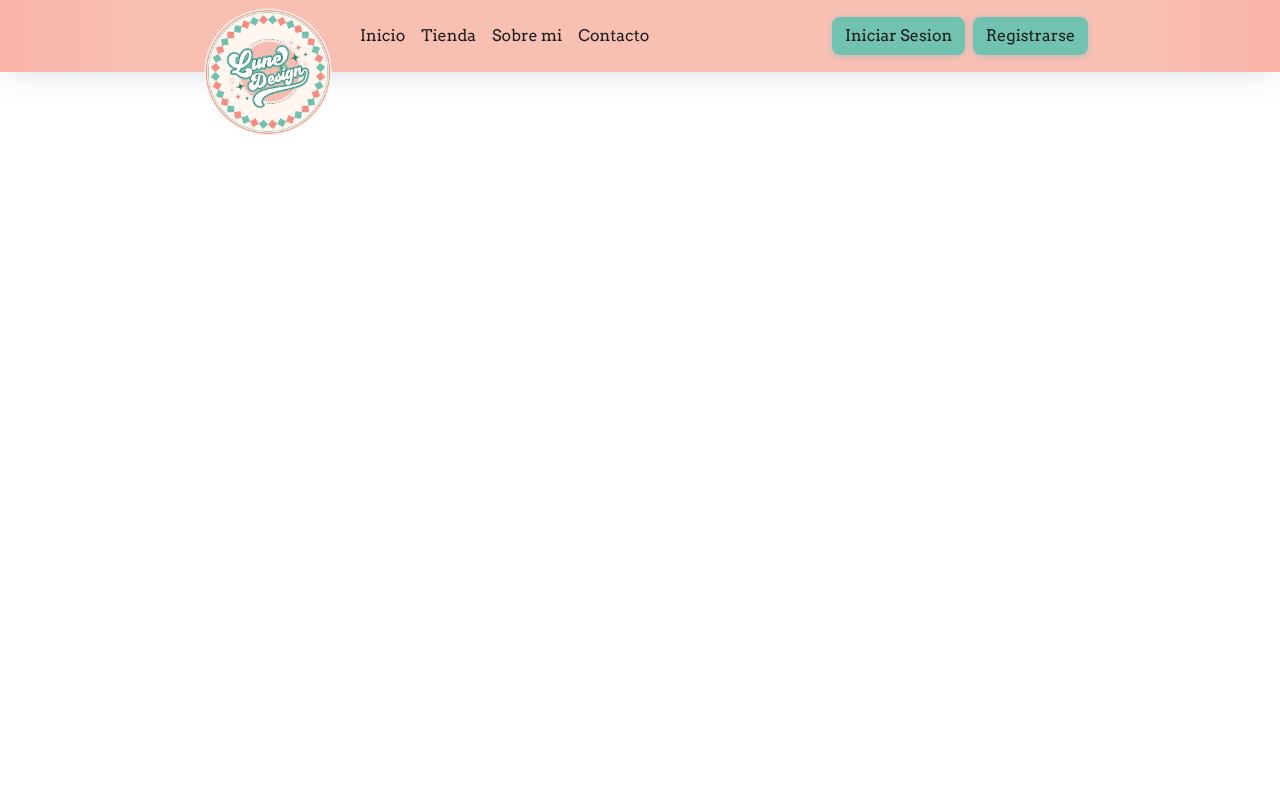
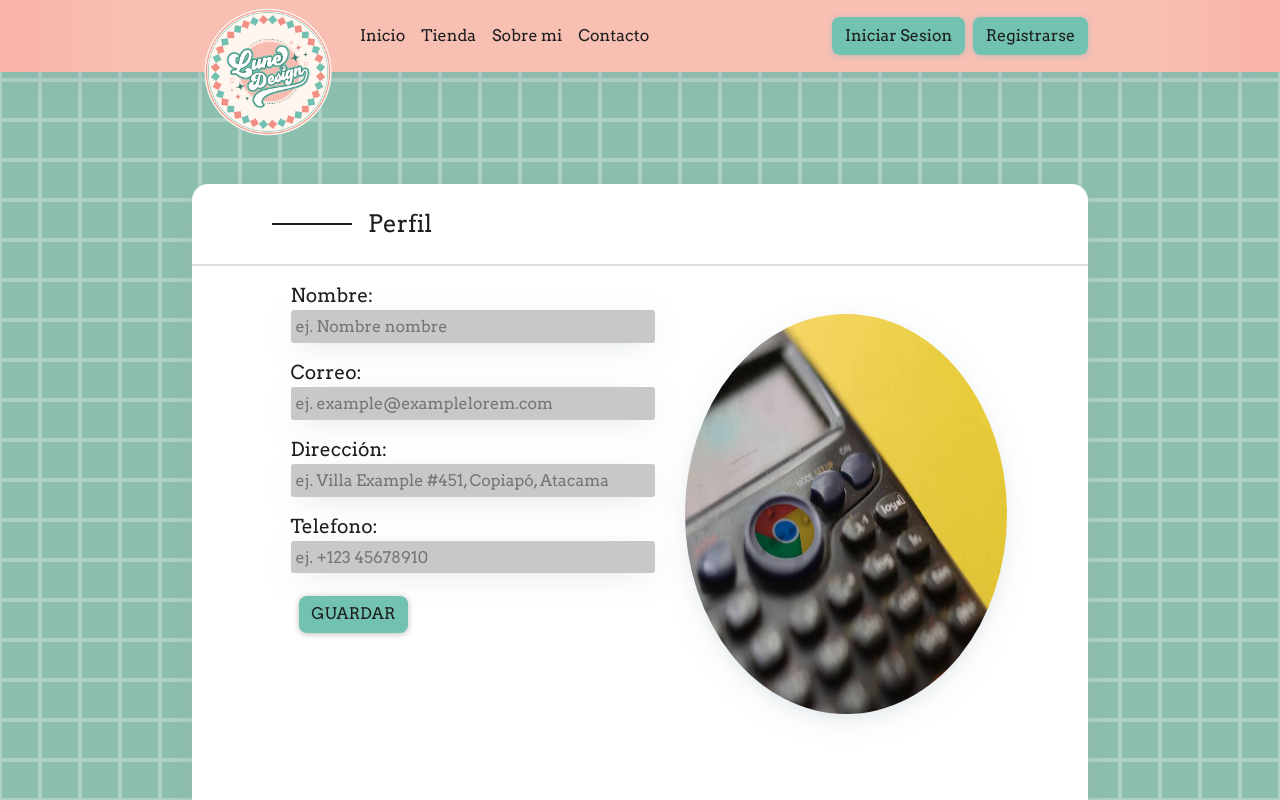
Before and after one commit to json-was/lunedesign_project, a React (Vite) app: page / in a window 1280 px wide. Shown: the top 800 px of the page. Built offline with nearby package versions, Linux system fonts and the light colour scheme; a web font is replaced by a local one.

Commit message:
Vista creada para el perfil de usuario.

```diff
--- a/src/App.jsx
+++ b/src/App.jsx
@@ -2,15 +2,17 @@ import React from "react";
 import "./index.css";
 import { Navbar, Footer } from "@components";
 import { Inicio, Tienda, AddModifyItem } from "@pages";
+import { Perfil } from "./pages/Perfil/Perfil";
 
 export const App = () => {
   return (
     <>
-      <Navbar/>
+      <Navbar />
       {/* <Inicio /> */}
       {/* <Tienda /> */}
       {/* <AddModifyItem /> */}
-      <Footer/>
+      <Perfil />
+      <Footer />
     </>
   );
 };
--- /dev/null
+++ b/src/pages/Perfil/Perfil.jsx
@@ -0,0 +1,50 @@
+import {
+  BottomSide,
+  BtnGuardar,
+  CardContainer,
+  ImagenProducto,
+  Input,
+  Label,
+  LeftContainer,
+  LeftSide,
+  Main,
+  RightSide,
+  SpanLine,
+  Title,
+  TitleBox,
+  TopSide,
+} from "./Perfil.style";
+import calculator from "@assets/calculator.png";
+
+export const Perfil = () => {
+  return (
+    <Main>
+      <CardContainer>
+        <TopSide>
+          <TitleBox>
+            <SpanLine />
+            <Title>Perfil</Title>
+          </TitleBox>
+        </TopSide>
+        <BottomSide>
+          <LeftSide>
+            <LeftContainer>
+              <Label>Nombre:</Label>
+              <Input placeholder="ej. Nombre nombre"></Input>
+              <Label>Correo:</Label>
+              <Input placeholder="ej. example@examplelorem.com"></Input>
+              <Label>Dirección:</Label>
+              <Input placeholder="ej. Villa Example #451, Copiapó, Atacama"></Input>
+              <Label>Telefono:</Label>
+              <Input placeholder="ej. +123 45678910"></Input>
+              <BtnGuardar>GUARDAR</BtnGuardar>
+            </LeftContainer>
+          </LeftSide>
+          <RightSide>
+            <ImagenProducto src={calculator} />
+          </RightSide>
+        </BottomSide>
+      </CardContainer>
+    </Main>
+  );
+};
--- /dev/null
+++ b/src/pages/Perfil/Perfil.style.js
@@ -0,0 +1,190 @@
+import styled from "styled-components";
+import pattern_green from "@assets/background/cuadricula_green_grey.svg";
+
+export const Main = styled.div`
+  background-image: url(${pattern_green});
+  background-position: center;
+  background-repeat: repeat;
+  background-size: 2.5rem;
+  display: flex;
+  align-items: center;
+  justify-content: center;
+  height: 95vh;
+  width: 100%;
+
+  @media screen and (max-width: 1366px) {
+    height: 120vh;
+  }
+`;
+
+export const CardContainer = styled.div`
+  /* opacity: .5; */
+  background-color: #fff;
+  border-radius: 1rem;
+  box-shadow: 0 7px 30px -10px rgba(150, 170, 180, 0.5);
+  height: 70%;
+  margin-top: 5rem;
+  width: 70%;
+
+  @media screen and (max-width: 1366px) {
+    margin: 8rem 0 3rem 0;
+  }
+`;
+
+// ============
+// TOP
+// ============
+
+export const TopSide = styled.div`
+  /* background-color: aqua; */
+  align-items: center;
+  border-bottom: 2px solid #ddd;
+  display: flex;
+  height: 15%;
+  width: 100%;
+
+  @media screen and (max-width: 1366px) {
+    height: 5rem;
+  }
+`;
+
+export const TitleBox = styled.div`
+  align-items: center;
+  display: flex;
+  height: auto;
+  width: auto;
+`;
+
+export const Title = styled.h3`
+  font-size: 2rem;
+  font-weight: 400;
+
+  @media screen and (max-width: 1366px) {
+    font-size: 1.5rem;
+  }
+`;
+
+export const SpanLine = styled.span`
+  background-color: #1e1e1e;
+  height: 2px;
+  margin: 0 1rem 0 5rem;
+  width: 8.5rem;
+
+  @media screen and (max-width: 1366px) {
+    width: 5rem;
+  }
+`;
+
+// ============
+// BOTTOM
+// ============
+
+export const BottomSide = styled.div`
+  /* background-color: aqua; */
+  display: flex;
+  flex-wrap: wrap;
+  height: 85%;
+  width: 100%;
+`;
+
+// ============
+// LEFT
+// ============
+
+export const LeftSide = styled.div`
+  /* background-color: red; */
+  display: flex;
+  height: 100%;
+  justify-content: end;
+  width: 55%;
+`;
+
+export const LeftContainer = styled.div`
+  /* background-color: red; */
+  height: 100%;
+  width: 80%;
+`;
+
+export const Label = styled.p`
+  font-size: 1.5rem;
+  margin-right: 78%;
+  margin-top: 2rem;
+
+  @media screen and (max-width: 1366px) {
+    margin-top: 1.2rem;
+    font-size: 1.2rem;
+  }
+`;
+
+export const Input = styled.input`
+  background-color: #c8c8c8;
+  border-color: #c8c8c8;
+  border-radius: 0.2rem;
+  border-style: solid;
+  border-width: 2px;
+  box-shadow: 0 7px 30px -10px rgba(150, 170, 180, 0.5);
+  color: #868686;
+  font-size: 1rem;
+  height: 1.8rem;
+  margin-top: 0.5rem;
+  padding: 3px;
+  width: 90%;
+
+  &:focus {
+    background-color: #cccccc;
+    color: #1e1e1e;
+    outline: none;
+  }
+
+  @media screen and (max-width: 1366px) {
+    margin-top: 0.2rem;
+    height: 1.4rem;
+  }
+`;
+
+export const BtnGuardar = styled.button`
+  background-color: #71c2b1;
+  border-radius: 0.5rem;
+  border: none;
+  box-shadow: 0px 1px 6px #bbb;
+  margin-left: 0.5rem;
+  margin-top: 1.4rem;
+  padding: 0.6rem 0.8rem;
+  text-decoration: none;
+
+  &:active {
+    background-color: #fff;
+  }
+
+  @media (hover: hover) {
+    &:hover {
+      background-color: #65b1a0;
+      cursor: pointer;
+    }
+  }
+`;
+
+// ============
+// RIGHT
+// ============
+
+export const RightSide = styled.div`
+  /* background-color: blue; */
+  align-items: flex-start;
+  display: flex;
+  flex-direction: column;
+  height: 100%;
+  width: 45%;
+`;
+
+export const ImagenProducto = styled.img`
+  border-radius: 50%;
+  box-shadow: 0 7px 30px -10px rgba(150, 170, 180, 0.5);
+  height: 70%;
+  margin-top: 3rem;
+  width: 70%;
+
+  @media screen and (max-width: 1366px) {
+    width: 80%;
+  }
+`;
--- /dev/null
+++ b/src/pages/Perfil/index.js
@@ -0,0 +1,2 @@
+export * from './Perfil';
+export * from './Perfil.style';
```
